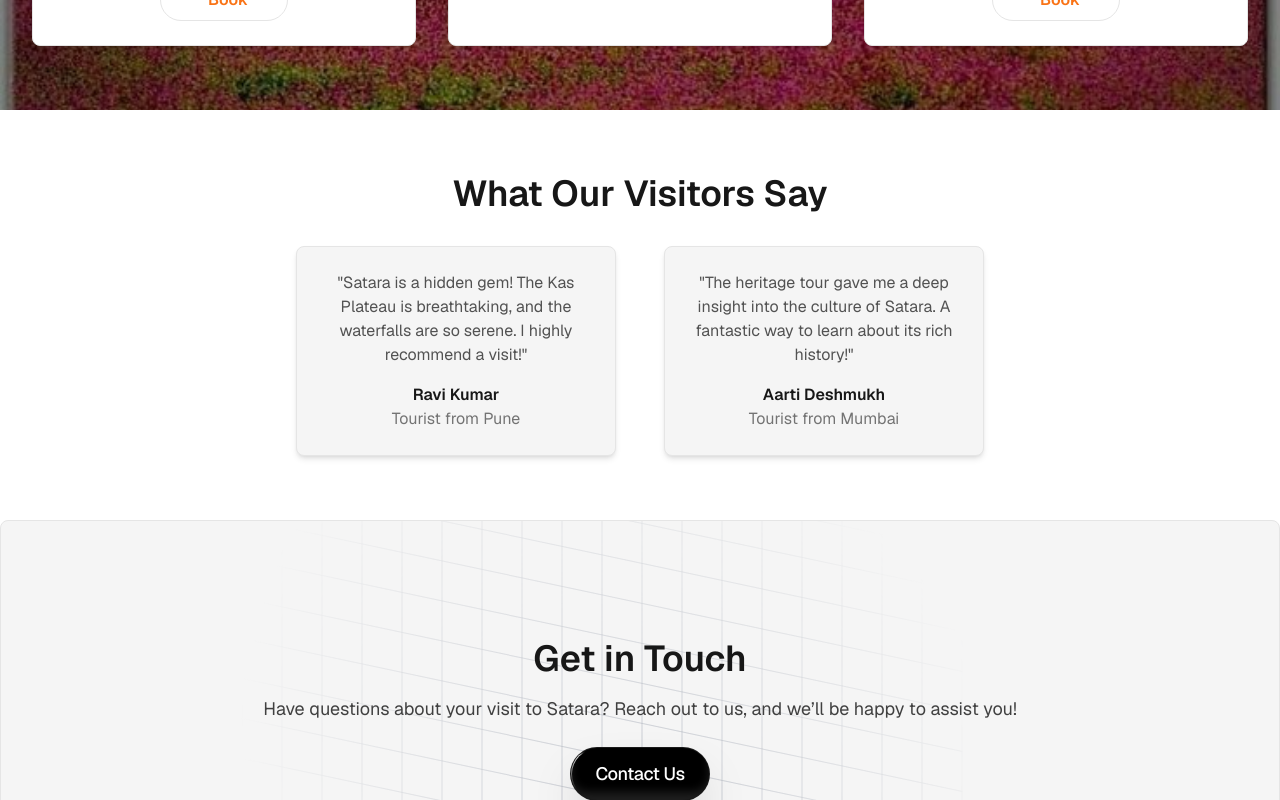
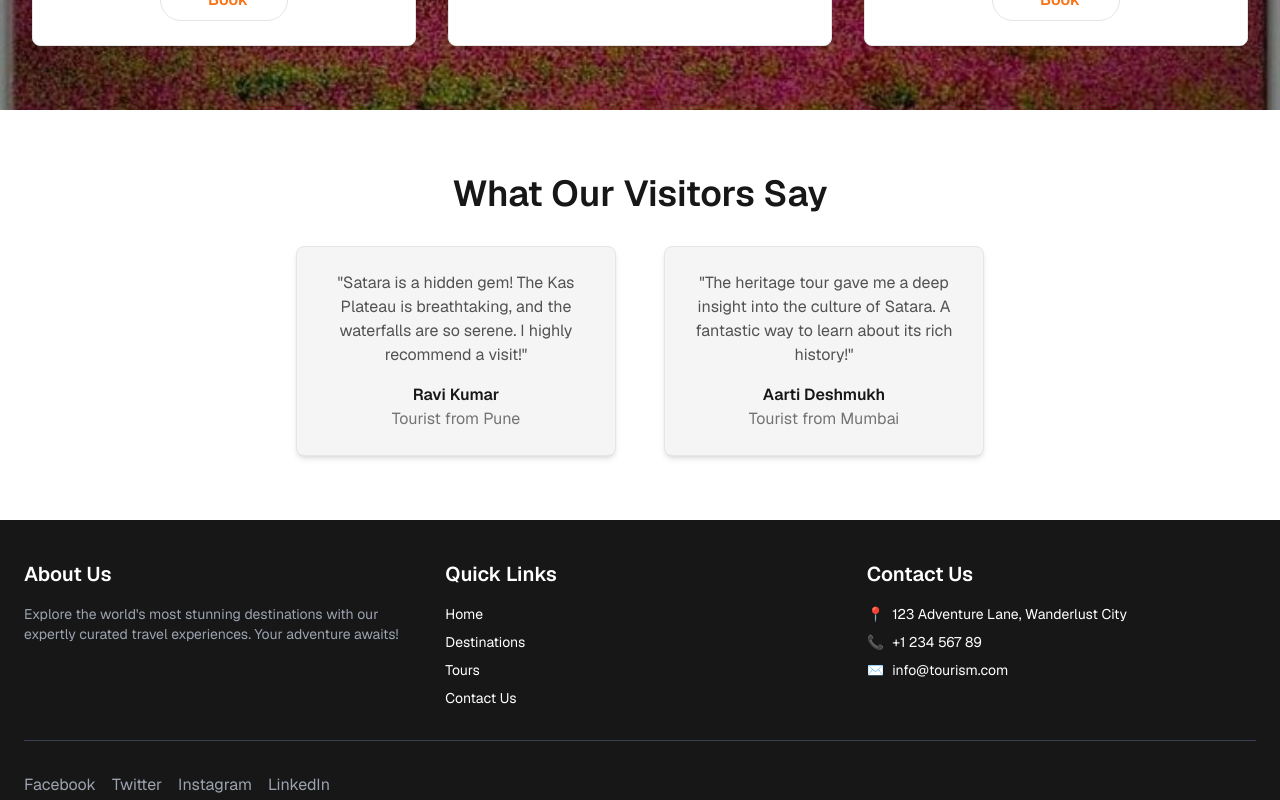
Before and after one commit to aadityakolhapure/tourism, a Next.js app: page / in a window 1280 px wide. Shown: the part 2000-2800 px from the top of the page. Built offline with nearby package versions, Linux system fonts and the light colour scheme.

Commit message:
section removed

```diff
--- a/app/page.tsx
+++ b/app/page.tsx
@@ -207,35 +207,7 @@ export default function Home() {
       </section>
 
       {/* Contact Section */}
-      <section className="bg-neutral-100 dark:bg-neutral-800 text-center relative flex h-[400px] w-full flex-col items-center justify-center overflow-hidden rounded-lg border bg-background md:shadow-xl">
-        {/* Heading */}
-        <h2 className="z-10 text-4xl font-semibold mb-4 text-neutral-900 dark:text-neutral-100">
-          Get in Touch
-        </h2>
 
-        {/* Subheading */}
-        <p className="z-10 text-lg text-neutral-700 mb-6 dark:text-neutral-300">
-          Have questions about your visit to Satara? Reach out to us, and we’ll
-          be happy to assist you!
-        </p>
-
-        {/* Contact Us Button */}
-        <a href="#" className="z-10">
-          <ShimmerButton className="shadow-2xl px-6 py-3 rounded-lg bg-blue-500 hover:bg-blue-600 transition-colors">
-            <span className="whitespace-pre-wrap text-center text-sm font-medium leading-none tracking-tight text-white lg:text-lg">
-              Contact Us
-            </span>
-          </ShimmerButton>
-        </a>
-
-        {/* Background Interactive Grid Pattern */}
-        <InteractiveGridPattern
-          className={cn(
-            "[mask-image:radial-gradient(400px_circle_at_center,white,transparent)]",
-            "absolute inset-x-0 inset-y-[-30%] h-[200%] skew-y-12"
-          )}
-        />
-      </section>
 
       <Footer />
 
--- a/components/footer.tsx
+++ b/components/footer.tsx
@@ -71,7 +71,7 @@ export default function Footer() {
               <li className="flex items-center space-x-2">
                 <span>✉️</span>{" "}
                 <a
-                  href="mailto:info@tourism.com"
+                  href="mailto:aadityakolhapure28@gmail.com"
                   className="hover:text-gray-300"
                 >
                   info@tourism.com
```
